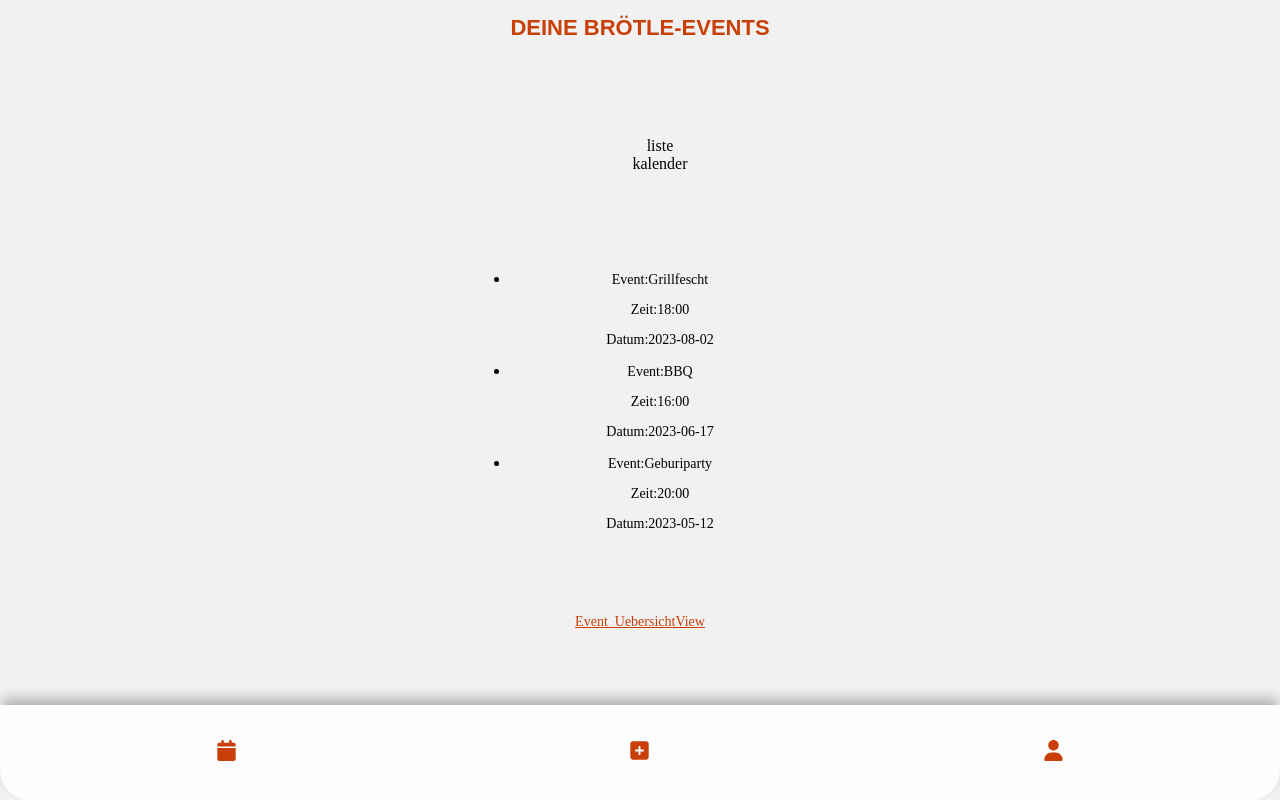
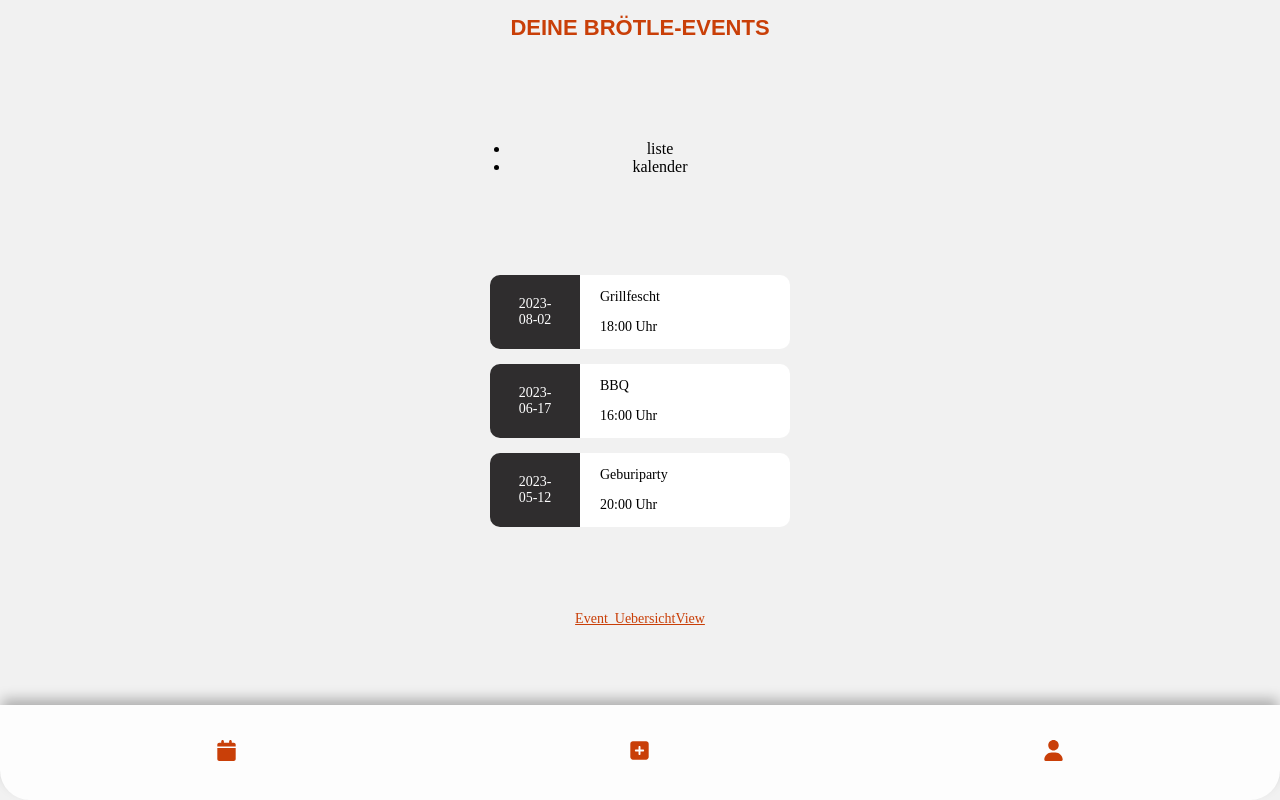
Before and after one commit to ChristianSegundo/spiesser_mma_2022, a Vue app: page /dashboard/dashboard-events in a window 1280 px wide. Built offline with nearby package versions, Linux system fonts and the light colour scheme; a web font is replaced by a local one.

Commit message:
CSS Anpassungen

```diff
--- a/src/assets/main.scss
+++ b/src/assets/main.scss
@@ -502,21 +502,46 @@ li {
     margin: 0 5px;
 }
 
-#tablist {
-    list-style: none;
+.dashboard-event-inner {
+    display: flex;
+    flex-direction: row;
+    align-items: center;
+    justify-content: space-between;
+    align-items: stretch;
 }
 
-#tabcontent {
-    padding: 0 30px;
+.dashboard-event-inner .dashboard-event-inner-name {
+    width: 70%;
+    background-color: white;
+    text-align: left;
+    padding-left: 20px;
+    border-radius: 0 10px 10px 0;
 }
-#tabcontent .date-box-dashboard {
+
+.dashboard-event-outer {
+    list-style: none;
+    padding: 0;
+    margin: 15px 0;
+    width: 300px;
+}
+
+.dashboard-event-wrapper {
+    margin: 0;
+    padding: 0;
+}
+
+.dashboard-event-inner-date {
     background-color: var(--darkgrey);
     color: white;
-    padding: 20px;
-    border-radius: 10px;
-    font-family: allotrope, sans-serif;
-    font-size: var(--infotext-size);
+    width: 30%;
+    position: relative;
+    border-radius: 10px 0 0 10px;
 }
-.date-box-bold {
-    font-size: var(--subline-size);
+
+.dashboard-event-inner-date p {
+    margin: 0;
+    position: absolute;
+    top: 50%;
+    left: 50%;
+    transform: translate(-50%, -50%);
 }
--- a/src/views/dashboard/Dashboard_EventsView.vue
+++ b/src/views/dashboard/Dashboard_EventsView.vue
@@ -9,21 +9,29 @@
   <div id="tabcontent">
     <div id="liste-events" role="tabpanel" aria-labelledby="link1" aria-hidden="false">
 
-<ul>
+      <ul class="dashboard-event-wrapper">
 
-<li v-for="event in alle_events">
-  <p>Event:{{event.eventname}}</p>
-  <p>Zeit:{{event.startzeit}}</p>
-  <p>Datum:{{event.eventdatum}}</p>
-</li>
+        <li v-for="event in alle_events" class="dashboard-event-outer">
+          <div class="dashboard-event-inner">
+            <div class="dashboard-event-inner-date">
+            <p>{{ event.eventdatum }}</p>
+          </div>
+            <div class="dashboard-event-inner-name">
+              <p>{{ event.eventname }}</p>
+              <p>{{ event.startzeit }} Uhr</p>
+            </div>
+
+          </div>
+        </li>
 
 
-</ul>
+      </ul>
 
 
     </div>
-    <div id="kalender-events" role="tabpanel" aria-labelledby="link2" aria-hidden="true" hidden> <!-- wenn Tab "Kalender" aktiviert, wird Inhalt angezeigt -->
-    <h3>Kalender</h3>
+    <div id="kalender-events" role="tabpanel" aria-labelledby="link2" aria-hidden="true" hidden>
+      <!-- wenn Tab "Kalender" aktiviert, wird Inhalt angezeigt -->
+      <h3>Kalender</h3>
       <p> (( Einbindung Kalender )) </p>
     </div>
   </div>
@@ -39,10 +47,10 @@ export default {
   components: {
     FirstComponent
   },
-  computed:{
-    alle_events(){
+  computed: {
+    alle_events() {
       return this.$store.state.alle_events
     }
   }
-  }
+}
 </script>
```
Also changed, not shown: src/assets/main.css.
